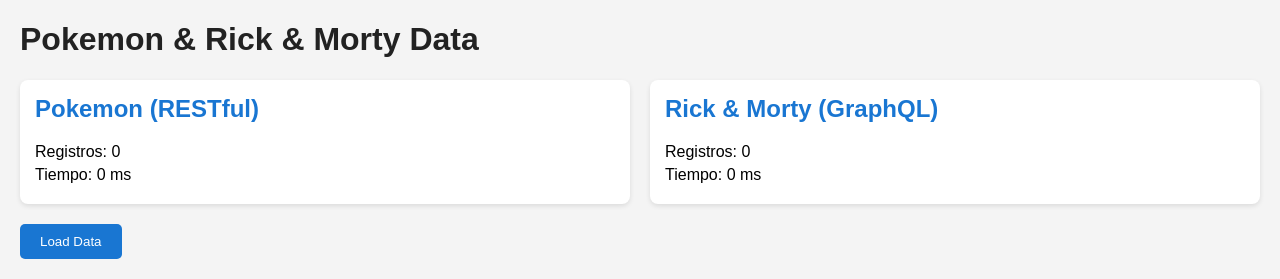
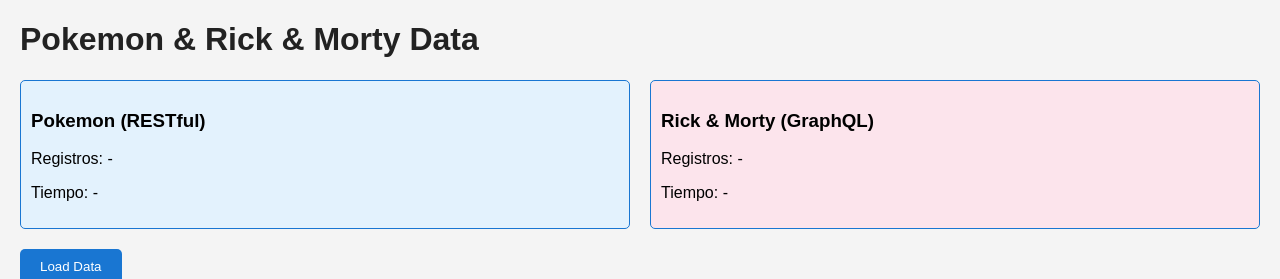
Before and after one commit to leninnx/Benchmark, a Flask app: page / in a window 1280 px wide. Shown: the top 279 px of the page. Run offline with Flask 3, Linux system fonts and the light colour scheme.

Commit message:
Update index.html

```diff
--- a/templates/index.html
+++ b/templates/index.html
@@ -7,24 +7,15 @@
         body { font-family: Arial, sans-serif; background: #f4f4f4; margin: 20px; }
         h1 { color: #222; }
         button { padding: 10px 20px; background: #1976d2; color: white; border: none; border-radius: 5px; cursor: pointer; }
-
-        /* Cuadros de información */
-        .info-container { display: flex; gap: 20px; margin-bottom: 20px; }
-        .info-box {
-            background: white;
-            padding: 15px;
-            border-radius: 8px;
-            box-shadow: 0 2px 5px rgba(0,0,0,0.1);
-            flex: 1;
-        }
-        .info-box h2 { margin-top: 0; color: #1976d2; }
-        .info-box p { margin: 5px 0; }
-
         table { width: 100%; border-collapse: collapse; margin-top: 20px; }
         th, td { border: 1px solid #ccc; padding: 10px; text-align: left; }
         th { background: #1976d2; color: white; }
         img { height: 50px; }
         .error { color: red; font-weight: bold; }
+        .info-box { border: 1px solid #1976d2; padding: 10px; border-radius: 5px; flex: 1; }
+        .pokemon-box { background: #e3f2fd; }
+        .rm-box { background: #fce4ec; }
+        .info-container { display: flex; gap: 20px; margin-bottom: 20px; }
     </style>
 </head>
 <body>
@@ -32,18 +23,19 @@
 
     <!-- Cuadros de información -->
     <div class="info-container">
-        <div class="info-box" id="pokemon-info">
-            <h2>Pokemon (RESTful)</h2>
-            <p>Registros: <span id="pokemon-count">0</span></p>
-            <p>Tiempo: <span id="pokemon-time">0 ms</span></p>
+        <div class="info-box pokemon-box">
+            <h3>Pokemon (RESTful)</h3>
+            <p id="poke-records">Registros: -</p>
+            <p id="poke-time">Tiempo: -</p>
         </div>
-        <div class="info-box" id="rick-info">
-            <h2>Rick & Morty (GraphQL)</h2>
-            <p>Registros: <span id="rick-count">0</span></p>
-            <p>Tiempo: <span id="rick-time">0 ms</span></p>
+        <div class="info-box rm-box">
+            <h3>Rick & Morty (GraphQL)</h3>
+            <p id="rm-records">Registros: -</p>
+            <p id="rm-time">Tiempo: -</p>
         </div>
     </div>
 
+    <!-- Tabla de datos -->
     <button onClick="loadData()">Load Data</button>
     <table id="data-table">
         <thead>
@@ -63,27 +55,35 @@
             tbody.innerHTML = '<tr><td colspan="4">Loading...</td></tr>';
 
             try {
-                const startTime = performance.now(); // tiempo total
                 const response = await fetch('/data');
-                const data = await response.json();
-                const endTime = performance.now();
+                const result = await response.json();
+                const data = result.data;
+                const info = result.info;
+
+                // Actualizar cuadros de información
+                info.forEach(item => {
+                    if(item.type === "Pokemon") {
+                        document.getElementById('poke-records').textContent = `Registros: ${item.records}`;
+                        document.getElementById('poke-time').textContent = `Tiempo: ${item.time}`;
+                    }
+                    if(item.type === "Rick & Morty") {
+                        document.getElementById('rm-records').textContent = `Registros: ${item.records}`;
+                        document.getElementById('rm-time').textContent = `Tiempo: ${item.time}`;
+                    }
+                });
+
+                // Mostrar datos en la tabla
                 tbody.innerHTML = '';
-
-                // Contadores para cada tipo
-                let pokemonCount = 0;
-                let rickCount = 0;
-
                 data.forEach(item => {
-                    if (!item.error) {
-                        if (item.type === "Pokemon") pokemonCount++;
-                        if (item.type === "Rick & Morty") rickCount++;
-                    }
-
-                    const row = item.error ? `
+                    let row = '';
+                    if(item.error) {
+                        row = `
                             <tr>
                                 <td colspan="4" class="error">Error cargando ${item.type}: ${item.error}</td>
                             </tr>
-                    ` : `
+                        `;
+                    } else {
+                        row = `
                             <tr>
                                 <td>${item.type}</td>
                                 <td>${item.name}</td>
@@ -91,17 +91,9 @@
                                 <td>${item.image ? `<img src="${item.image}" alt="${item.name}">` : 'No image'}</td>
                             </tr>
                         `;
+                    }
                     tbody.innerHTML += row;
                 });
-
-                // Actualizar cuadros de información
-                document.getElementById('pokemon-count').textContent = pokemonCount;
-                document.getElementById('rick-count').textContent = rickCount;
-
-                // Por ahora tiempo total de carga
-                const totalTime = Math.round(endTime - startTime);
-                document.getElementById('pokemon-time').textContent = `${totalTime} ms`;
-                document.getElementById('rick-time').textContent = `${totalTime} ms`;
 
             } catch (e) {
                 tbody.innerHTML = `
```
Lines whose indentation alone changed are shown as unchanged.
